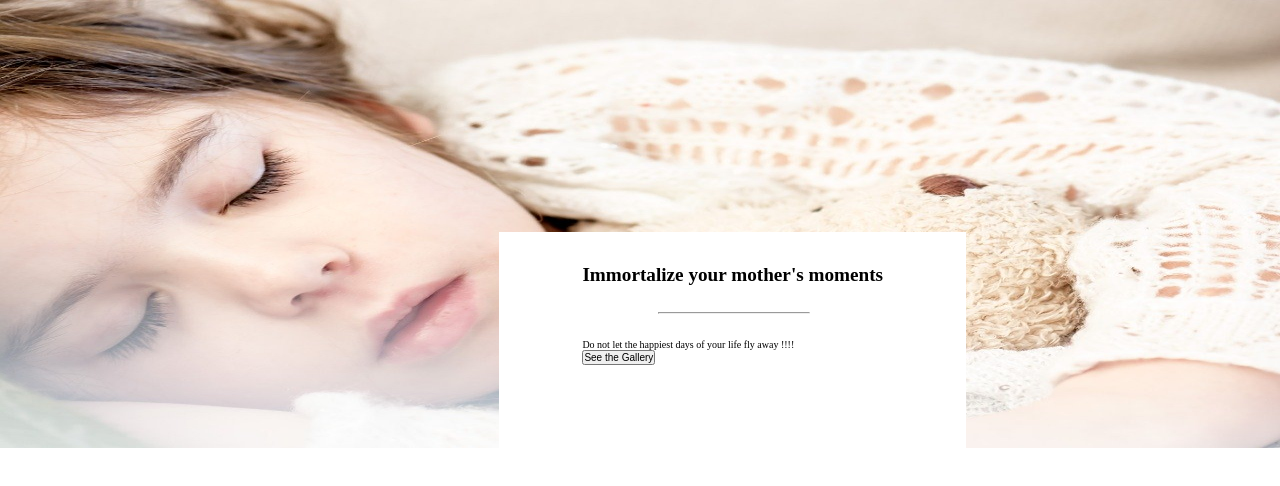
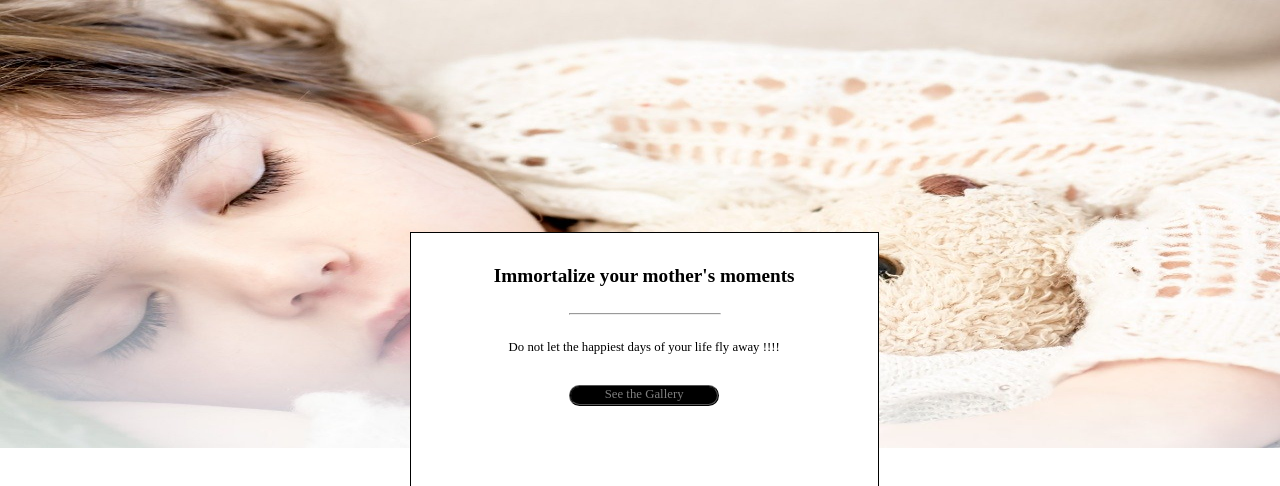
Before and after one commit to MickaelGRZELKA/Project-solo, a plain HTML site: page index.html in a window 1280 px wide. Shown: the part 208-694 px from the top of the page. Drawn offline with Linux system fonts and the light colour scheme; a web font is replaced by a local one.

Commit message:
scss compiled

```diff
--- a/style.css
+++ b/style.css
@@ -36,11 +36,13 @@
 .Imain .Iinfo {
   display: block;
   background-color: #fff;
+  border: .1vw solid black;
   padding: 6.5%;
   position: absolute;
   top: 55%;
-  left: 39%; }
+  left: 32%; }
   .Imain .Iinfo h2 {
+    text-align: center;
     font-size: 1.5vw;
     margin-top: -4vw;
     margin-bottom: 2vw;
@@ -50,5 +52,52 @@
     left: 25%;
     margin-bottom: 2vw;
     width: 50%; }
+  .Imain .Iinfo .slogan {
+    text-align: center;
+    font-size: 1vw;
+    font-family: 'Quattrocento', serif;
+    margin-bottom: 10%; }
+  .Imain .Iinfo .button-typewriter button {
+    position: relative;
+    left: 25%;
+    width: 50%;
+    height: 100%;
+    border-style: ridge;
+    border-color: black;
+    border-radius: 2vw;
+    background-color: #000; }
+  .Imain .Iinfo .button-typewriter .button_gallery {
+    animation: typing 8s steps(30) infinite;
+    display: inline-block;
+    overflow: hidden;
+    white-space: nowrap;
+    font-family: 'Quattrocento', serif;
+    font-size: 1vw;
+    color: white; }
+  .Imain .Iinfo .button-typewriter .button__wrapper:hover p {
+    animation: blink 1s infinite; }
+@keyframes typing {
+  0% {
+    width: 0; }
+  50% {
+    width: 100%; }
+  55%,
+            65%,
+            75% {
+    opacity: 1; }
+  60%,
+            70% {
+    opacity: 0; }
+  80% {
+    width: 100%; }
+  100% {
+    width: 0; } }
+@keyframes blink {
+  25%,
+            75% {
+    color: transparent; }
+  40%,
+            60% {
+    color: #fff; } }
 
 /*# sourceMappingURL=style.css.map */
```
